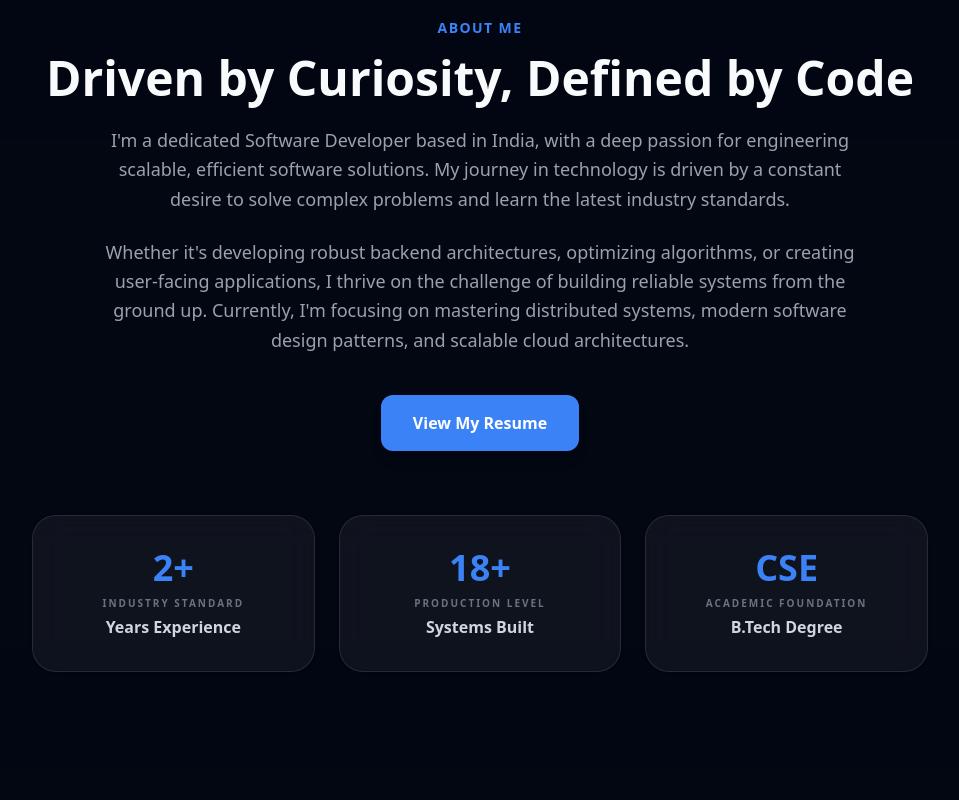
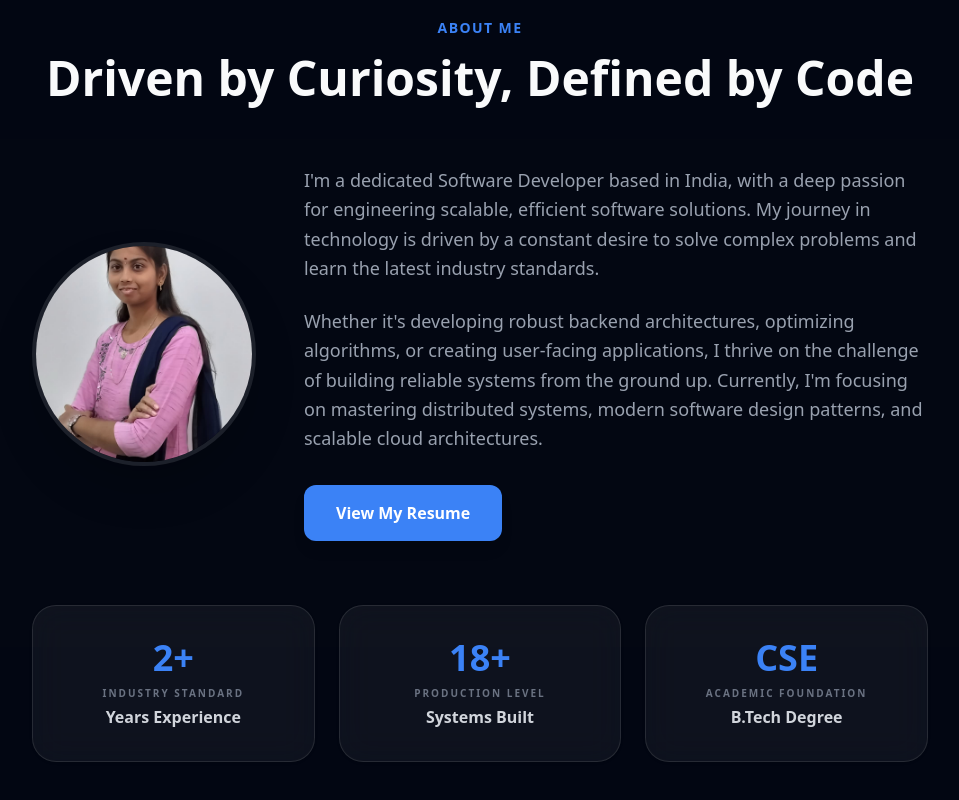
Before and after one commit to SabbellaLaharika/pixel-motion-portfolio, a Next.js app: page / in a window 1280 px wide. Shown: the part 878-1678 px from the top of the page, without its empty margins (160-1119 px from the left). Built offline with nearby package versions, Linux system fonts and the light colour scheme.

Commit message:
style: add professional photo to about section, clean up duplicated css, and make footer copyright year dynamic

```diff
--- a/src/app/globals.css
+++ b/src/app/globals.css
@@ -142,16 +142,6 @@
   display: none;
 }
 
-/* Requirement #8: Accessibility - Respect prefers-reduced-motion */
-@media (prefers-reduced-motion: reduce) {
-  *, ::before, ::after {
-    animation-duration: 0.01ms !important;
-    animation-iteration-count: 1 !important;
-    transition-duration: 0.01ms !important;
-    scroll-behavior: auto !important;
-  }
-}
-
 /* Parallax Effect Utility */
 .parallax-bg {
   transform: translateY(var(--scroll-offset, 0));
--- a/src/components/About.jsx
+++ b/src/components/About.jsx
@@ -1,6 +1,7 @@
 "use client";
 
 import { motion } from "framer-motion";
+import Image from "next/image";
 
 export default function About() {
   return (
@@ -15,19 +16,51 @@ export default function About() {
             className="text-center mb-16"
           >
             <h2 className="text-sm font-semibold tracking-widest text-primary uppercase mb-4">About Me</h2>
-            <h3 className="text-4xl md:text-5xl font-bold mb-6">Driven by Curiosity, Defined by Code</h3>
-            <p className="text-lg text-gray-600 dark:text-gray-400 mb-6 leading-relaxed max-w-3xl mx-auto">
+            <h3 className="text-4xl md:text-5xl font-bold">Driven by Curiosity, Defined by Code</h3>
+          </motion.div>
+
+          <div className="flex flex-col lg:flex-row items-center gap-12 mb-16">
+            {/* Avatar / Photo Column */}
+            <motion.div
+              initial={{ opacity: 0, scale: 0.9 }}
+              whileInView={{ opacity: 1, scale: 1 }}
+              viewport={{ once: true }}
+              transition={{ duration: 0.6, delay: 0.1 }}
+              className="relative w-48 h-48 sm:w-56 sm:h-56 shrink-0 group"
+            >
+              <div className="w-full h-full rounded-full overflow-hidden border-4 border-white dark:border-white/10 shadow-2xl relative z-10 transition-transform duration-500 group-hover:scale-105">
+                <Image
+                  src="/Photo2.jpg"
+                  alt="Sabbella Laharika"
+                  fill
+                  sizes="(max-width: 768px) 192px, 224px"
+                  className="object-cover"
+                  priority
+                />
+              </div>
+              <div className="absolute -inset-2 bg-gradient-to-tr from-primary to-accent blur-2xl opacity-30 dark:opacity-45 rounded-full -z-10 animate-pulse" />
+            </motion.div>
+
+            {/* Text Content Column */}
+            <motion.div
+              initial={{ opacity: 0, x: 20 }}
+              whileInView={{ opacity: 1, x: 0 }}
+              viewport={{ once: true }}
+              transition={{ duration: 0.6, delay: 0.2 }}
+              className="flex-1 text-center lg:text-left"
+            >
+              <p className="text-lg text-gray-600 dark:text-gray-400 mb-6 leading-relaxed">
                 I'm a dedicated Software Developer based in India, with a deep passion for engineering
                 scalable, efficient software solutions. My journey in technology is driven by a constant
                 desire to solve complex problems and learn the latest industry standards.
               </p>
-            <p className="text-lg text-gray-600 dark:text-gray-400 leading-relaxed max-w-3xl mx-auto mb-10">
+              <p className="text-lg text-gray-600 dark:text-gray-400 leading-relaxed mb-8">
                 Whether it's developing robust backend architectures, optimizing algorithms, or creating
                 user-facing applications, I thrive on the challenge of building reliable systems from the ground up.
                 Currently, I'm focusing on mastering distributed systems, modern software design patterns,
                 and scalable cloud architectures.
               </p>
-            <div className="flex justify-center mb-16">
+              <div className="flex justify-center lg:justify-start">
                 <a
                   href="/Sabbella%20Laharika%20Resume%20QR.pdf"
                   target="_blank"
@@ -38,6 +71,7 @@ export default function About() {
                 </a>
               </div>
             </motion.div>
+          </div>
 
           <div className="grid grid-cols-1 md:grid-cols-3 gap-6">
             <motion.div
--- a/src/components/Navbar.jsx
+++ b/src/components/Navbar.jsx
@@ -122,7 +122,7 @@ export default function Navbar() {
               className="absolute bottom-16 flex space-x-8 text-gray-400 dark:text-gray-600"
             >
               <div className="text-[10px] uppercase tracking-[0.3em] font-bold">
-                Sabbella Laharika &copy; 2024
+                Sabbella Laharika &copy; {new Date().getFullYear()}
               </div>
             </motion.div>
           </motion.div>
```
Lines whose indentation alone changed are shown as unchanged.
